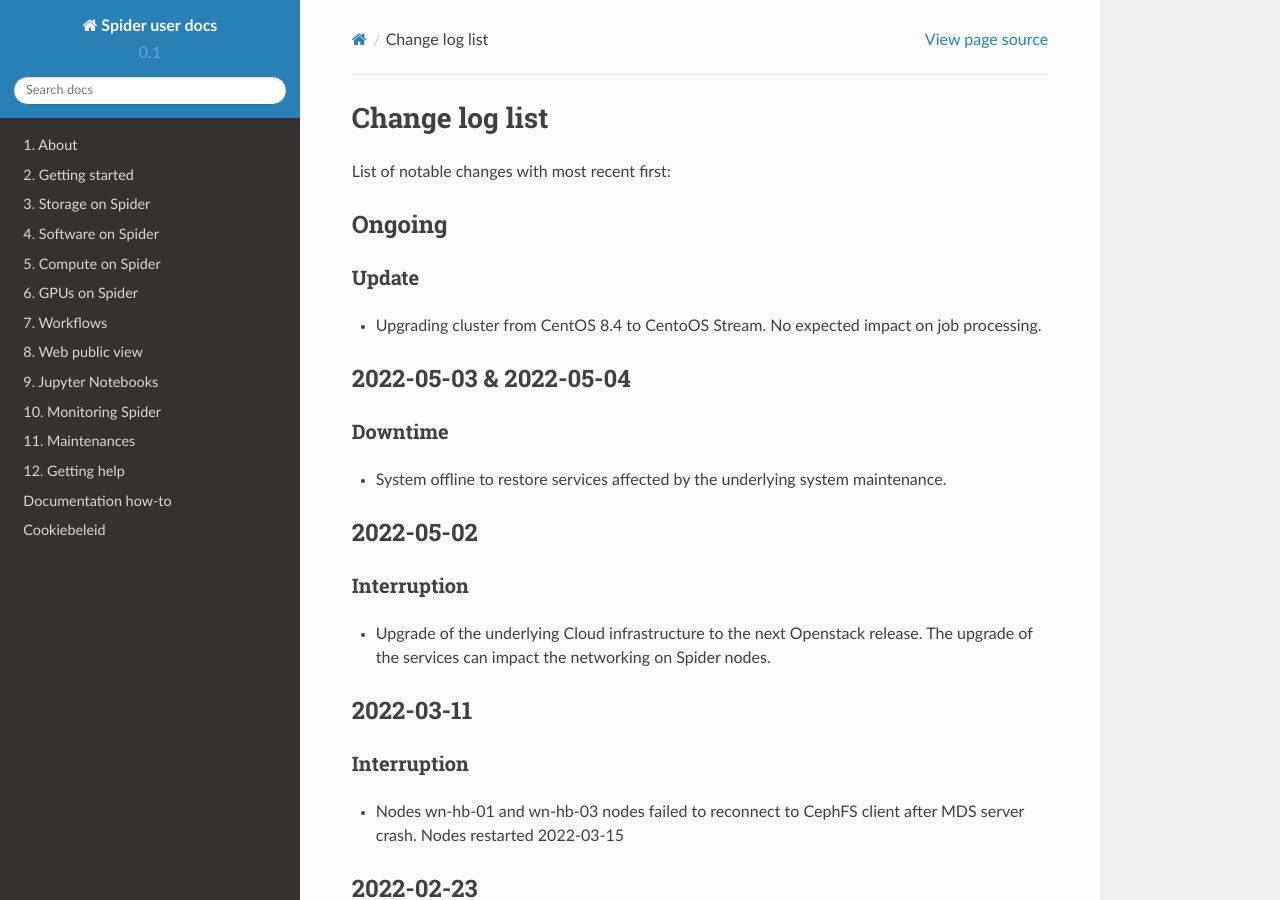
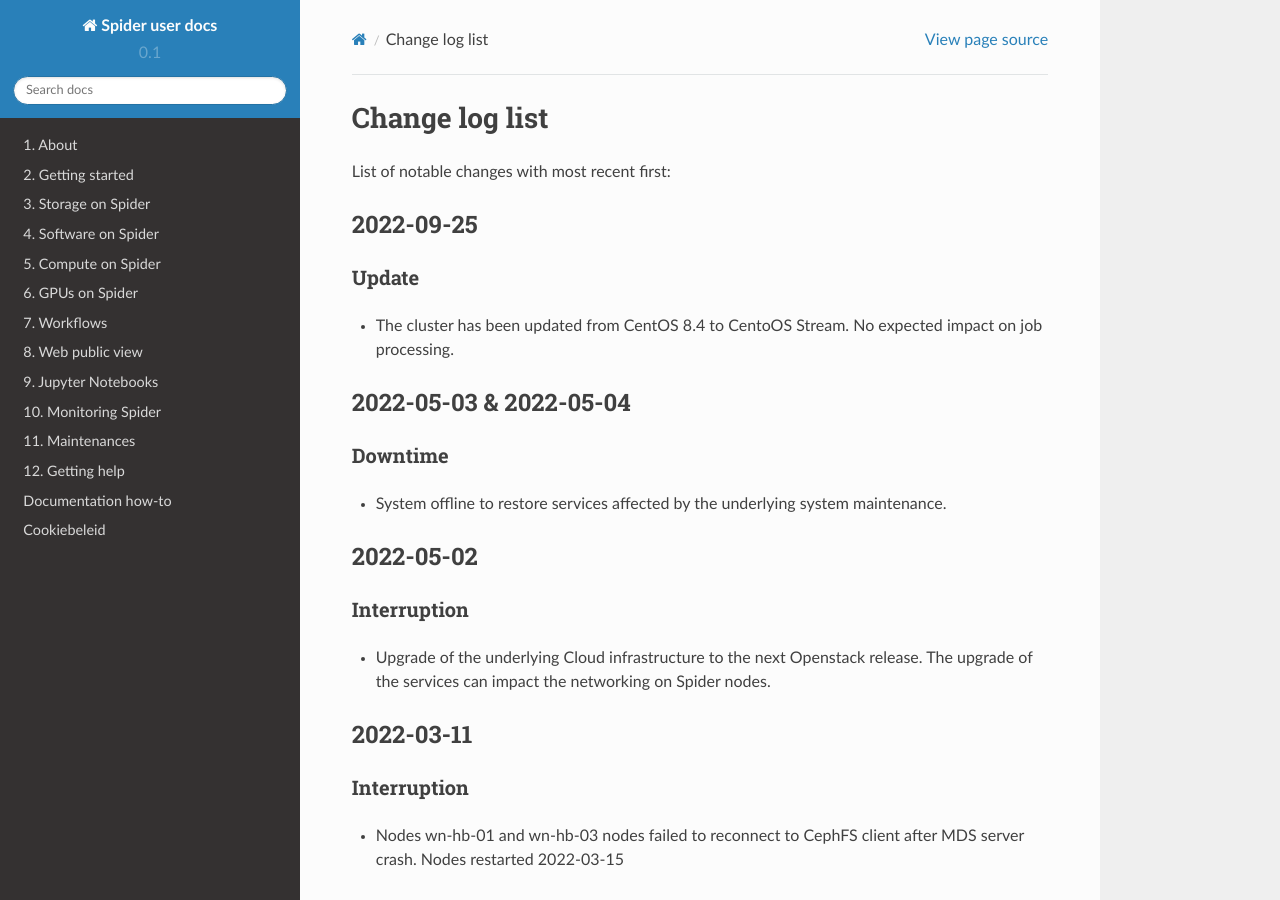
Before and after one commit to sara-nl/spiderdocs, a Sphinx documentation site: the page built from source/Pages/maintenance/change_log_list.rst, in a window 1280 px wide and 900 px high. Built offline with Sphinx 7.4.7 and the Read the Docs theme 2.0.0, drawn with Linux system fonts in a browser that asks for light colours.

Commit message:
Update change_log_list.rst

```diff
--- a/source/Pages/maintenance/change_log_list.rst
+++ b/source/Pages/maintenance/change_log_list.rst
@@ -7,12 +7,12 @@ Change log list
 List of notable changes with most recent first:
 
 ==========
-Ongoing
+2022-09-25
 ==========
 
 Update
 ==========
-* Upgrading cluster from CentOS 8.4 to CentoOS Stream. No expected impact on job processing.
+* The cluster has been updated from CentOS 8.4 to CentoOS Stream. No expected impact on job processing.
 
 =======================
 2022-05-03 & 2022-05-04
```
